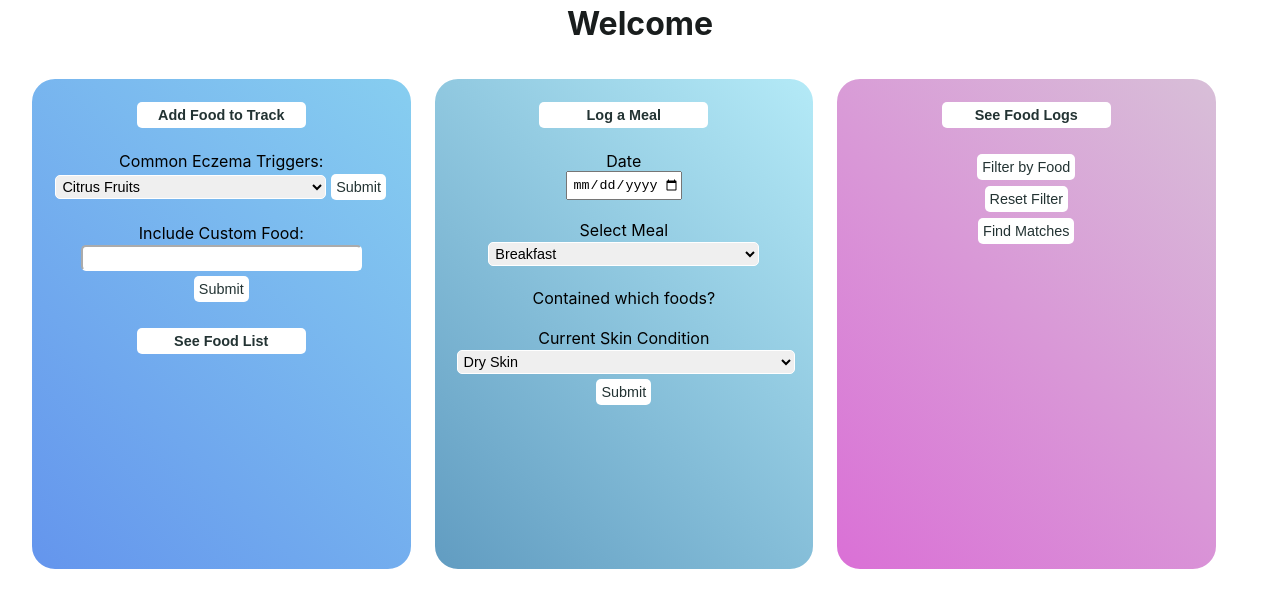
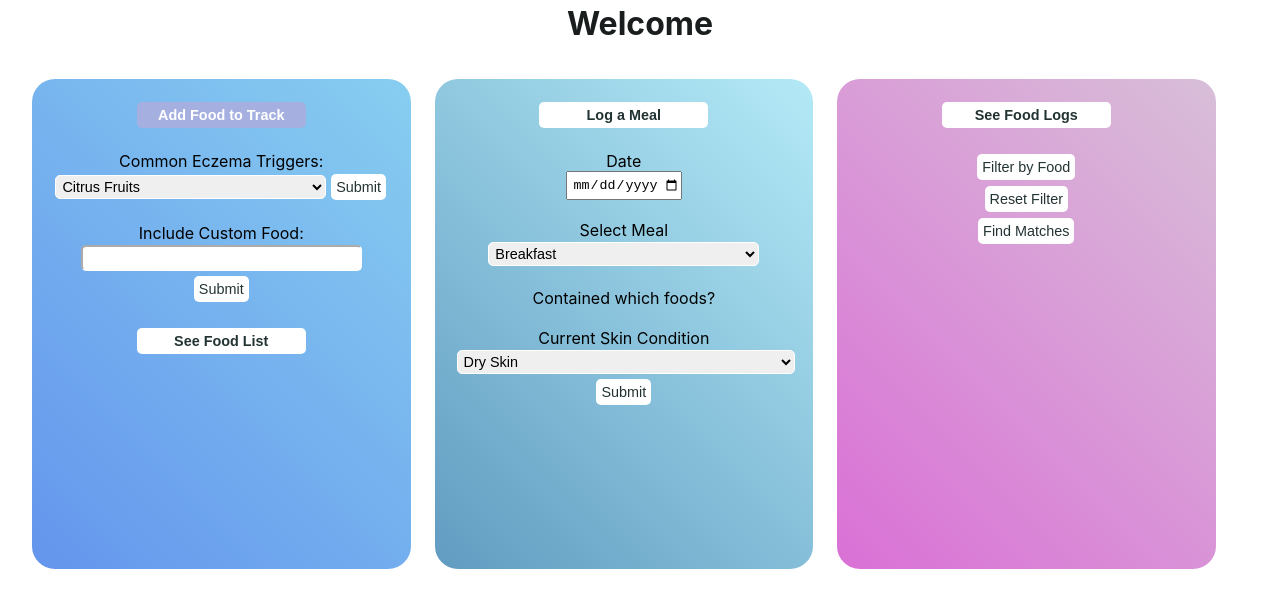
Before and after one commit to candacecodes/ProjE, a React (Create React App) app: page /foods in a window 1280 px wide. In both pictures the pointer is over the button "Add Food to Track". Shown: the top 608 px of the page. Built offline with nearby package versions, Linux system fonts and the light colour scheme.

Commit message:
styling for hover on buttons

```diff
--- a/src/App.css
+++ b/src/App.css
@@ -138,3 +138,8 @@ h3 {
 	border-color: white;
 	border-radius: 5px;
 }
+
+.button:hover {
+	background-color: #a5b0e0;
+	color: white;
+}
```
